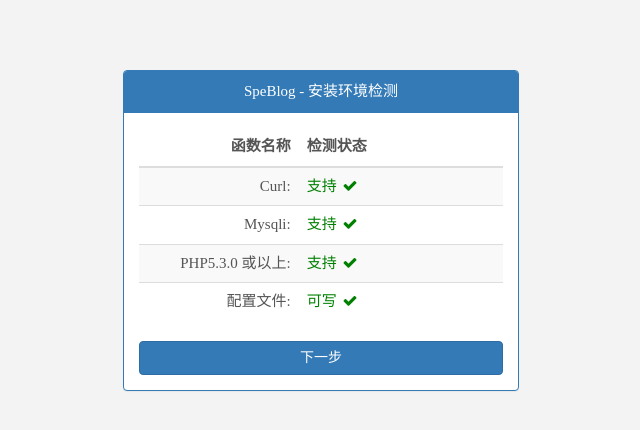
After one commit to wisp-x/SpeBlog, a PHP site: page /upload/install/index.php?step=1 in a window 1280 px wide. The commit adds this page. Shown: the top 430 px of the page, without its empty margins (319-959 px from the left). Run offline with PHP 8.4, Linux system fonts and the light colour scheme; some libraries are stand-ins or nearby versions.

Commit message:
完成安装程序

```diff
--- a/View/speblog/common/header.inc.php
+++ b/View/speblog/common/header.inc.php
@@ -18,5 +18,5 @@
   	<?php echo $css ?>
 
   </style>
-  </head>
+</head>
 <body>
--- a/View/speblog/css/style.min.css
+++ b/View/speblog/css/style.min.css
@@ -22,8 +22,6 @@
 h6, .h6 {
   margin-top: 0;
   margin-bottom: 0;
-  font-family: "Helvetica Neue", Helvetica, Arial, sans-serif;
-  font-weight: normal;
 }
 
 #me {
--- /dev/null
+++ b/install/index.php
@@ -0,0 +1,239 @@
+<?php
+
+/**
+ * SpeBlog 安装程序
+ * @author 熊二哈
+ * @link http://www.xlogs.cn
+ */
+
+$Step = $_GET['step'];
+
+switch ($Step) {
+	case 1:
+		$title = "安装环境检测";
+		$is_support_curl = function_exists('curl_init');
+		$is_support_mysqli = class_exists('mysqli');
+		$php_version_ge530 = strnatcasecmp(PHP_VERSION, '5.3.0') >= 0 ? true : false;
+		$is_support_config_writable = is_writable("../config.php");
+		if (!$is_support_curl || !$is_support_mysqli || !$php_version_ge530) {
+			$tip = "<div class=\"alert alert-danger text-center\" role=\"alert\"><i class=\"fa fa-warning\"></i> 你必须保证每项通过才能安装 </div>";
+			break;
+		} elseif (!$is_support_config_writable) {
+			$tip = "<div class=\"alert alert-danger text-center\" role=\"alert\"><i class=\"fa fa-warning\"></i> 请检查 config.php 文件是否存在或可写 </div>";
+			break;
+		}
+		break;
+	case 2:
+		$title = "数据库配置";
+		$state = $_GET['state'];
+		if ($state == "connect") {
+			$db_host = $_POST['db_host'];
+			$db_base = $_POST['db_base'];
+			$db_user = $_POST['db_user'];
+			$db_pass = $_POST['db_pass'];
+			$db_port = $_POST['db_port'];
+			$db_code = "utf8";
+			$mysqli = new mysqli($db_host, $db_user, $db_pass, $db_base, $db_port);
+			$mysqli->set_charset($db_code);
+			if (mysqli_connect_errno()) {
+				$tip = "<div class=\"alert alert-danger text-center\" role=\"alert\"><i class=\"fa fa-warning\"></i> 数据库连接失败</div>";
+				break;
+			}
+			$_sql = file_get_contents('install.sql');
+			$_arr = explode(';', $_sql);
+			foreach ($_arr as $_value) {
+				$mysqli->query($_value . ';');
+			}
+			$mysqli->close();
+			$mysqli = null;
+			$file_put_contents = file_put_contents("../config.php", "<?php if (!defined('SPEBLOG')) exit('You can not directly access the file.');\r\n\r\n/**\r\n * SpeBlog 配置文件\r\n * @author 熊二哈\r\n * @link http://www.xlogs.cn\r\n */\r\n\r\n/**\r\n * 数据库配置\r\n * DBHOST	数据库主机\r\n * DBUSER	数据库用户名\r\n * DBPASS	数据库密码\r\n * DBBASE	数据库名字\r\n * DBPORT	数据库端口\r\n * DBCODE	数据库编码\r\n */\r\n\r\ndefine('DBHOST', '{$db_host}');\r\ndefine('DBUSER', '{$db_user}');\r\ndefine('DBPASS', '{$db_pass}');\r\ndefine('DBBASE', '{$db_base}');\r\ndefine('DBPORT', '{$db_port}');\r\ndefine('DBCODE', '{$db_code}');\r\n\r\n/**\r\n * 其他配置\r\n * INDEX_SUFFIX		首页标题后缀\r\n */\r\ndefine('INDEX_SUFFIX', '〆我在纯白的世界里做着有关救赎的梦');\r\n\r\n/**\r\n * 系统文件夹\r\n */\r\ndefine('ROOT', dirname(__FILE__) . '/');\r\ndefine('MODEL_ROUTE', ROOT . 'Model/');\r\ndefine('CONTROLLER_ROUTE', ROOT . 'Controller/');\r\ndefine('CLASS_ROUTE', ROOT . 'Class/');\r\ndefine('DB_ROUTE', ROOT . 'Class/db/');\r\ndefine('TOOLS_ROUTE', ROOT . 'Class/tools/');\r\n\r\n/**\r\n * 默认模板\r\n * @var unknown\r\n */\r\ndefine('VIEW_ROUTE', ROOT . 'View/speblog/');\r\n?>");
+			if ($file_put_contents) {
+				header("location: ?step=3");
+				break;
+			}
+			$tip = "<div class=\"alert alert-danger text-center\" role=\"alert\"><i class=\"fa fa-warning\"></i> 配置文件写入失败</div>";
+			break;
+		}
+		break;
+	case 3:
+		$title = "安装成功";
+		break;
+	default:
+		$title = "安装向导";
+}
+?>
+<!DOCTYPE html>
+<html lang="zh-CN">
+<head>
+  <title>SPE BLOG - INSTALL</title>
+  <meta charset="utf-8">
+  <meta name="viewport" content="width=device-width, initial-scale=1">
+  <link rel="icon" href="/View/speblog/img/favicon.ico" mce_href="/View/speblog/img/favicon.ico" type="image/x-icon">
+  <link rel="stylesheet" href="//cdn.bootcss.com/bootstrap/3.3.0/css/bootstrap.min.css">
+  <link rel="stylesheet" href="//cdn.bootcss.com/font-awesome/4.7.0/css/font-awesome.min.css">
+  <style rel="stylesheet">
+	body {
+	  font-family: "宋体", "新宋体";
+	  color: #555;
+	  background: #f3f3f3;
+	  word-break: break-all;
+	  font-size: 1.5em;
+	  padding-top: 70px;
+	}
+	h1, .h1,
+	h2, .h2,
+	h3, .h3,
+	h4, .h4,
+	h5, .h5,
+	h6, .h6 {
+	  margin-top: 0;
+	}
+	a {outline: none;text-decoration: none;blr: expression(this.onFocus=this.blur());}
+	a:link{text-decoration:none;}
+	a:visited{text-decoration:none;}
+	a:hover{text-decoration:none;}
+	a:active{text-decoration:none;}
+	#permit {
+		height: 250px;
+		overFlow-y: scroll;
+		overFlow-x: hidden;width:
+	}
+	.tip-green {
+		color: green;
+	}
+	.tip-red {
+		color: red;
+	}
+	@media (max-width: 768px) {
+		body {
+			padding-top: 20px;
+		}
+	}
+  </style>
+</head>
+<body>
+<div class="container-fluid">
+	<div class="row">
+		<div class="col-md-4 col-md-offset-4">
+			<div class="panel panel-primary">
+			<div class="panel-heading text-center">SpeBlog - <?php echo $title ?></div>
+				<div class="panel-body">
+					<?php echo isset($tip) ? $tip : false ?>
+					<?php if ($Step == 1) { ?>
+					<div>
+						<table class="table table-striped">
+							<thead>
+								<tr>
+									<th class="text-right" style="width:160px;">函数名称</th>
+									<th class="text-left">检测状态</th>
+								</tr>
+							</thead>
+							<tbody>
+								<tr>
+									<td class="text-right">Curl:</td>
+									<td class="text-left"><?php echo $is_support_curl ? "<span class=\"tip-green\">支持 <i class=\"fa fa-check fa-fw\">" : "<span class=\"tip-red\">不可用 <i class=\"fa fa-times fa-fw\">" ?></i></span></td>
+								</tr>
+								<tr>
+									<td class="text-right">Mysqli:</td>
+									<td class="text-left"><?php echo $is_support_mysqli ? "<span class=\"tip-green\">支持 <i class=\"fa fa-check fa-fw\">" : "<span class=\"tip-red\">不可用 <i class=\"fa fa-times fa-fw\">" ?></i></span></td>
+								</tr>
+								<tr>
+									<td class="text-right">PHP5.3.0 或以上:</td>
+									<td class="text-left"><?php echo $php_version_ge530 ? "<span class=\"tip-green\">支持 <i class=\"fa fa-check fa-fw\">" : "<span class=\"tip-red\">不可用 <i class=\"fa fa-times fa-fw\">" ?></i></span></td>
+								</tr>
+								<tr>
+									<td class="text-right">配置文件:</td>
+									<td class="text-left"><?php echo $is_support_config_writable ? "<span class=\"tip-green\">可写 <i class=\"fa fa-check fa-fw\">" : "<span class=\"tip-red\">不可写 <i class=\"fa fa-times fa-fw\">" ?></i></span></td>
+								</tr>
+							</tbody>
+						</table>
+						<a href="?step=2" class="btn btn-primary btn-block" <?php echo $is_support_curl && $is_support_mysqli && $php_version_ge530 && $is_support_config_writable ? true : "disabled=\"disabled\"" ?> role="button">下一步</a>
+					</div>
+					<?php } elseif ($Step == 2) { ?>
+					<div>
+						<form role="form" action="?step=2&state=connect" method="post">
+							<div class="form-group">
+								<label for="db_host">数据库连接地址</label>
+								<input type="text" class="form-control" name="db_host" id="db_host" placeholder="localhost">
+							</div>
+							<div class="form-group">
+								<label for="db_base">数据库名</label>
+								<input type="text" class="form-control" name="db_base" id="db_base" placeholder="speblog">
+							</div>
+							<div class="form-group">
+								<label for="db_user">数据库用户名</label>
+								<input type="text" class="form-control" name="db_user" id="db_user" placeholder="root">
+							</div>
+							<div class="form-group">
+								<label for="db_pass">数据库密码</label>
+								<input type="password" class="form-control" name="db_pass" id="db_pass" placeholder="root">
+							</div>
+							<div class="form-group">
+								<label for="db_port">数据库端口</label>
+								<input type="text" class="form-control" name="db_port" id="dbPort" value="3306" placeholder="3306">
+							</div>
+							<button type="submit" class="btn btn-primary btn-block">下一步</button>
+						</form>
+					</div>
+					<?php } elseif ($Step == 3) { ?>
+					<div>
+						<h3>SpeBlog 安装成功</h3>
+						<p> -> 默认密码: <span class="text-danger">admin</span></p>
+						<p> -> 默认密码: <span class="text-danger">admin</span></p>
+						<p> -> 后台地址: <span class="text-danger">http://<?php echo $_SERVER['HTTP_HOST'] ?>/?mod=admin</span></p>
+						<p>请尽快登录后台修改密码</p>
+						<a href="../" class="btn btn-success btn-block" role="button">访问首页</a>
+						<a href="../?mod=admin" class="btn btn-success btn-block" role="button">访问后台</a>
+					</div>
+					<?php } else { ?>
+					<div>
+						<h2 class="text-center" style="padding-bottom: 6px;border-bottom: 1px solid #DDD;"><strong>欢迎使用 SpeBlog</strong></h2>
+						<div id="permit">
+							<p>安装程序前请阅读以下条款：</p>
+							<p>版权所有 &copy; 2016 <a target="_blank" href="http://www.xlogs.cn">亦痕</a> 保留所有权利</p>
+							<p>I. 协议规定的约束和限制</p>
+							<p>
+								不得将本软件用于商业用途（包括但不限于企业网站、经营性网站、以营利为目或实现盈利的网站）。<br/>
+								不得对本软件或与之关联的商业授权进行出租、出售、抵押或发放子许可证。<br/>
+								禁止在产品的整体或任何部分基础上以发展任何派生版本、修改版本或第三方版本用于重新分发。<br/>
+								如果您未能遵守本协议的条款，您的授权将被终止，所许可的权利将被收回，同时您应承担相应法律责任。<br/>
+							</p>
+							<p>II. 有限担保和免责声明</p>
+							<p>
+								本软件及所附带的文件是作为不提供任何明确的或隐含的赔偿或担保的形式提供的。<br/>
+								用户出于自愿而使用本软件，您必须了解使用本软件的风险，在尚未购买产品技术服务之前，我们不承诺提供任何形式的技术支持、使用担保，也不承担任何因使用本软件而产生问题的相关责任。<br/>
+								程序作者本人不对使用本软件构建的网站中或者论坛中的文章或信息承担责任，全部责任由您自行承担。<br/>
+								一旦您开始安装SpeBlog，即被视为完全理解并接受本协议的各项条款，在享有上述条款授予的权利的同时，受到相关的约束和限制。<br/>
+								协议许可范围以外的行为，将直接违反本授权协议并构成侵权，我们有权随时终止授权，责令停止损害，并保留追究相关责任的权力。<br/>
+								本许可协议条款的解释，效力及纠纷的解决，适用于中华人民共和国大陆法律。<br/>
+								<p class="text-right"> <a target="_blank" href="http://www.speblog.ga">SpeBlog</a> -> </p>
+							</p>
+						</div>
+						<div class="checkbox">
+							<label>
+								<input type="checkbox" id="permitOk"> 我同意并遵循以上协议
+							</label>
+						</div>
+						<a href="?step=1" id="go" class="btn btn-primary btn-block" role="button">下一步</a>
+					</div>
+					<?php } ?>
+				</div>
+			</div>
+		</div>
+	</div>
+</div>
+</body>
+  <script type="text/javascript" src="//cdn.bootcss.com/jquery/1.11.1/jquery.min.js"></script>
+  <script type="text/javascript">
+	$(function(){
+		$("#go").attr("disabled", true);
+		$("#permitOk").change(function(){
+			if($("#permitOk").is(':checked')) {
+				$("#go").attr("disabled", false);
+			} else {
+				$("#go").attr("disabled", true);
+			}
+		});
+	});
+  </script>
+</html>
```
Also changed, not shown: install/install.sql (added, +103 -0 lines).
